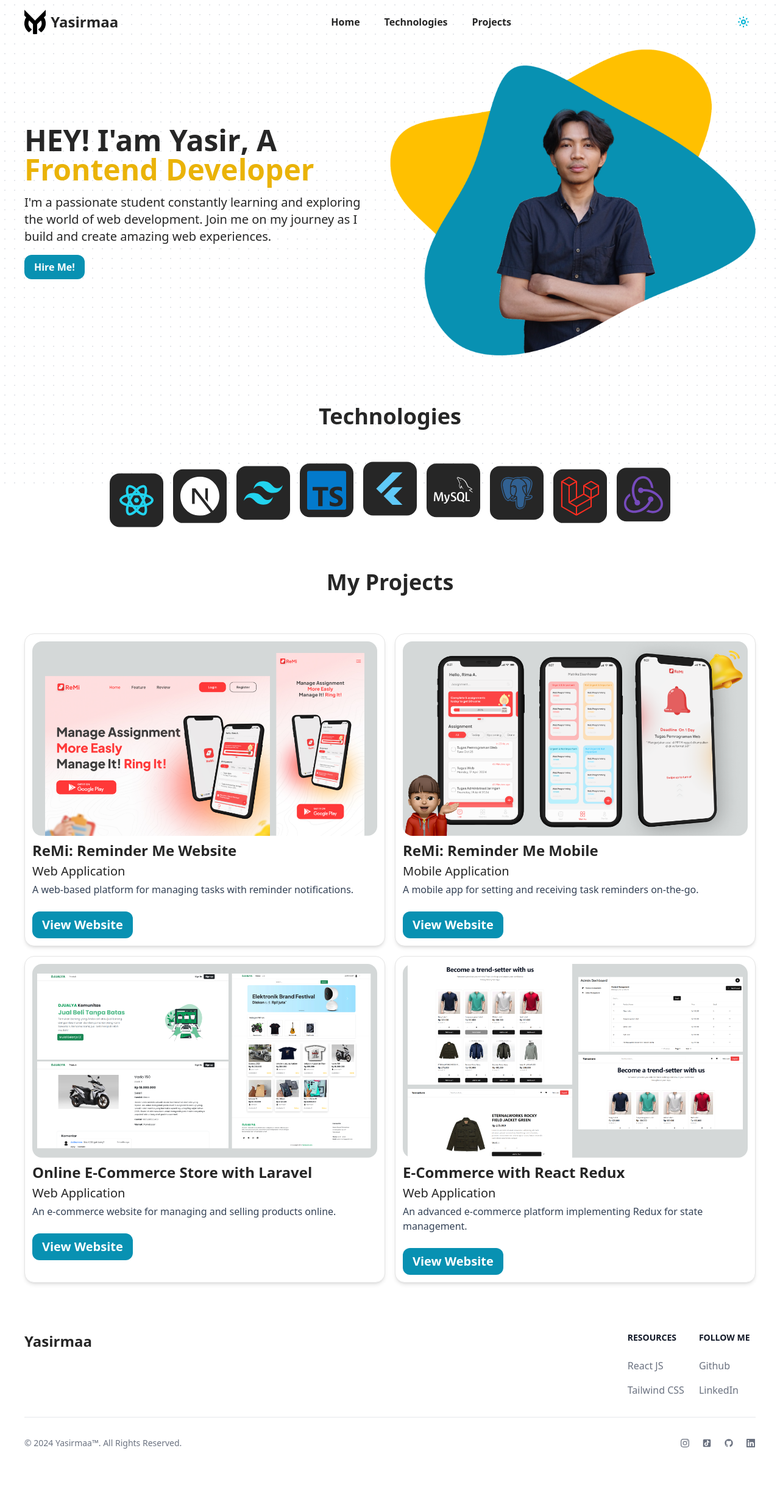
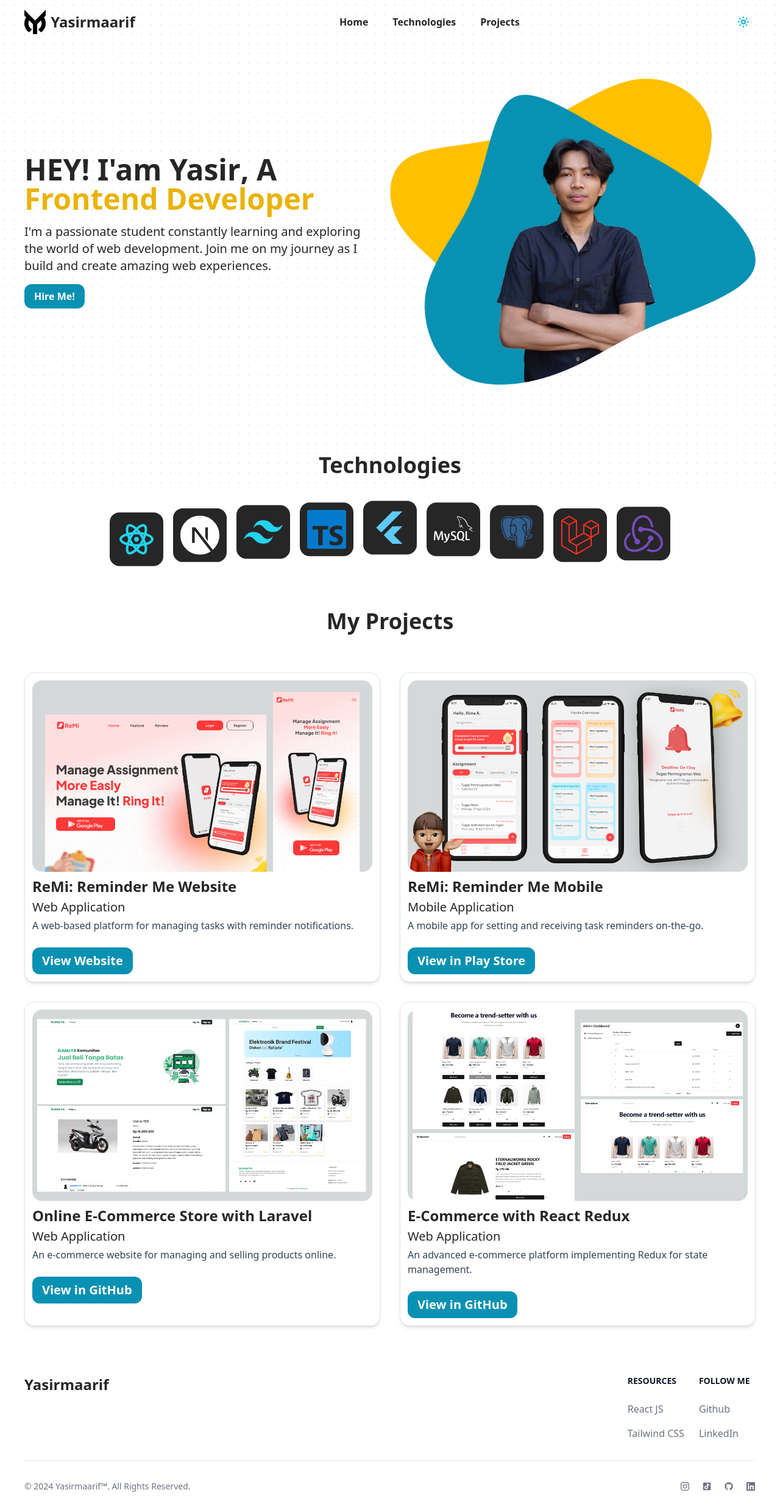
Before and after one commit to yasirmaa/yasirmaarif-personal-website, a React (Vite) app: page / in a window 1280 px wide. Shown: the whole page at 61% size. Before the commit the page ends 2409 px from the top, so only its background shows below. Built offline with nearby package versions, Linux system fonts and the light colour scheme.

Commit message:
refactoring

```diff
--- a/package.json
+++ b/package.json
@@ -19,6 +19,7 @@
     "react": "^18.3.1",
     "react-dom": "^18.3.1",
     "react-icons": "^5.3.0",
+    "react-router-dom": "^7.0.2",
     "tailwind-merge": "^2.5.4",
     "tailwindcss-animate": "^1.0.7"
   },
--- a/src/components/Footer.tsx
+++ b/src/components/Footer.tsx
@@ -11,7 +11,7 @@ export const Footer = () => {
           <div className="mb-6 md:mb-0">
             <a href="#  " className="flex items-center">
               <span className="self-center text-2xl font-semibold whitespace-nowrap dark:text-white">
-                Yasirmaa
+                Yasirmaarif
               </span>
             </a>
           </div>
@@ -22,12 +22,15 @@ export const Footer = () => {
               </h2>
               <ul className="text-gray-500 dark:text-gray-400 font-medium">
                 <li className="mb-4">
-                  <a href="https://flowbite.com/" className="hover:underline">
+                  <a href="https://react.dev/" className="hover:underline hover:text-cyan-500">
                     React JS
                   </a>
                 </li>
                 <li>
-                  <a href="https://tailwindcss.com/" className="hover:underline">
+                  <a
+                    href="https://tailwindcss.com/"
+                    className="hover:underline hover:text-cyan-500"
+                  >
                     Tailwind CSS
                   </a>
                 </li>
@@ -39,12 +42,20 @@ export const Footer = () => {
               </h2>
               <ul className="text-gray-500 dark:text-gray-400 font-medium">
                 <li className="mb-4">
-                  <a href="https://github.com/themesberg/flowbite" className="hover:underline ">
+                  <a
+                    href="https://github.com/yasirmaa"
+                    target="_blank"
+                    className="hover:underline hover:text-cyan-500 "
+                  >
                     Github
                   </a>
                 </li>
                 <li>
-                  <a href="https://discord.gg/4eeurUVvTy" className="hover:underline">
+                  <a
+                    href="https://www.linkedin.com/in/yasirmaarif/"
+                    target="_blank"
+                    className="hover:underline hover:text-cyan-500"
+                  >
                     LinkedIn
                   </a>
                 </li>
@@ -56,8 +67,8 @@ export const Footer = () => {
         <div className="sm:flex sm:items-center sm:justify-between">
           <span className="text-sm text-gray-500 sm:text-center dark:text-gray-400">
             © 2024{' '}
-            <a href="#" className="hover:underline">
-              Yasirmaa™
+            <a href="#" className="hover:underline ">
+              Yasirmaarif™
             </a>
             . All Rights Reserved.
           </span>
--- a/src/components/Hero.tsx
+++ b/src/components/Hero.tsx
@@ -17,7 +17,7 @@ export const Hero = () => {
   return (
     <section
       id="hero"
-      className="grid grid-cols-1 md:grid-cols-12 max-w-screen-xl px-8 2xl:px-0 lg:px-10 mx-auto pt-20 md:pt-32 lg:pt-20"
+      className="grid grid-cols-1 md:grid-cols-12 max-w-screen-xl px-8 2xl:px-0 lg:px-10 mx-auto pt-20 md:pt-32 lg:pt-32"
     >
       <motion.img
         initial={{ x: 10, opacity: 0 }}
--- a/src/components/Navbar.tsx
+++ b/src/components/Navbar.tsx
@@ -39,21 +39,21 @@ export const Navbar = () => {
         'fixed top-0 z-50 flex w-full items-center justify-center bg-transparent py-5 shadow-none transition-all duration-300 md:py-4 ',
         {
           'bg-transparent': !blur,
-          'bg-white/50 backdrop-blur-sm backdrop-filter': blur,
+          'bg-white/50 backdrop-blur-sm backdrop-filter dark:bg-black/50': blur,
         }
       )}
     >
       <div className="flex w-full items-center justify-between px-8 2xl:px-0 lg:px-10 max-w-screen-xl">
-        <div className="flex items-center gap-2">
-          <a href="/" className="md:h-10 h-7">
+        <a href="/" className="flex items-center gap-2">
+          <div className="md:h-10 h-7">
             {theme === 'dark' ? (
               <img src={ymLogoWhite} alt="Remi Logo" className="h-full" />
             ) : (
               <img src={ymLogoBlack} alt="Remi Logo" className="h-full" />
             )}
-          </a>
-          <span className="font-bold md:text-2xl text-xl">Yasirmaa</span>
-        </div>
+          </div>
+          <span className="font-bold md:text-2xl text-xl">Yasirmaarif</span>
+        </a>
 
         <div className="hidden gap-x-10 font-semibold md:flex">
           <a href="#hero" className="hover:text-remi-red">
--- a/src/components/Projects.tsx
+++ b/src/components/Projects.tsx
@@ -11,6 +11,7 @@ const contentProject = [
     description: 'A web-based platform for managing tasks with reminder notifications.',
     link: 'https://remi.agileteknik.com/',
     image: projectRemi,
+    viewText: 'Website',
   },
   {
     title: 'ReMi: Reminder Me Mobile',
@@ -18,6 +19,7 @@ const contentProject = [
     description: 'A mobile app for setting and receiving task reminders on-the-go.',
     link: 'https://play.google.com/store/apps/details?id=com.agileteknik.remi',
     image: projectRemiMobile,
+    viewText: 'in Play Store',
   },
   {
     title: 'Online E-Commerce Store with Laravel',
@@ -25,6 +27,7 @@ const contentProject = [
     description: 'An e-commerce website for managing and selling products online.',
     link: 'https://ecommerce.example.com',
     image: projectEcommerce,
+    viewText: 'in GitHub',
   },
   {
     title: 'E-Commerce with React Redux',
@@ -32,6 +35,7 @@ const contentProject = [
     description: 'An advanced e-commerce platform implementing Redux for state management.',
     link: 'https://redux-ecommerce.example.com',
     image: projectRedux,
+    viewText: 'in GitHub',
   },
 ];
 
@@ -42,7 +46,7 @@ const Projects = () => {
       className="max-w-screen-xl mx-auto pt-12 md:pt-20 px-8 2xl:px-0 lg:px-10"
     >
       <h2 className="text-3xl md:text-4xl font-semibold text-center mb-8 md:mb-16">My Projects</h2>
-      <div className="grid grid-cols-6 gap-4">
+      <div className="grid grid-cols-6 gap-8">
         {contentProject.map((project, index) => (
           <ProjectCard
             key={index}
@@ -51,6 +55,7 @@ const Projects = () => {
             image={project.image}
             description={project.description}
             link={project.link}
+            viewText={project.viewText}
           />
         ))}
       </div>
--- a/src/components/Technologies.tsx
+++ b/src/components/Technologies.tsx
@@ -22,8 +22,8 @@ const iconVariants = (duration: number) => ({
 
 const Technologies = () => {
   return (
-    <section id="technologies" className="pt-12 md:pt-20">
-      <h2 className="text-3xl md:text-4xl font-semibold text-center mb-8 md:mb-16">Technologies</h2>
+    <section id="technologies" className="pt-12 md:pt-28">
+      <h2 className="text-3xl md:text-4xl font-semibold text-center mb-8 md:mb-12">Technologies</h2>
       <div className="flex items-center justify-center gap-x-4 gap-y-5 max-w-screen-lg flex-wrap mx-auto px-8">
         <motion.div
           variants={iconVariants(2)}
--- a/src/components/organism/ProjectCard.tsx
+++ b/src/components/organism/ProjectCard.tsx
@@ -4,23 +4,25 @@ export const ProjectCard = ({
   type,
   description,
   link,
+  viewText,
 }: {
   image: string;
   title: string;
   type: string;
   description: string;
   link: string;
+  viewText: string;
 }) => {
   return (
-    <div className="col-span-6 md:col-span-3 border shadow-md rounded-2xl p-3 bg-white dark:bg-slate-800">
+    <div className="hover:scale-105 duration-100 col-span-6 md:col-span-3 border shadow-md rounded-2xl p-3 bg-white dark:bg-slate-800">
       <img src={image} alt={title} className="w-full rounded-2xl" />
       <div className="flex flex-col items-start gap-y-1 mt-2">
         <h3 className="font-semibold md:text-2xl text-xl">{title}</h3>
         <p className="font-medium md:text-xl text-lg">{type}</p>
         <p className="text-sm md:text-base text-slate-700 dark:text-white mb-5">{description}</p>
         <a href={link} target="_blank">
-          <button className="bg-cyan-600 text-white px-4 py-2 font-semibold rounded-xl text-base md:text-xl">
-            View Website
+          <button className="bg-cyan-600 hover:bg-cyan-500 text-white px-4 py-2 font-semibold rounded-xl text-base md:text-xl">
+            View {viewText}
           </button>
         </a>
       </div>
```
Also changed, not shown: 1 other file (tests, documents, lock files or other folders).
